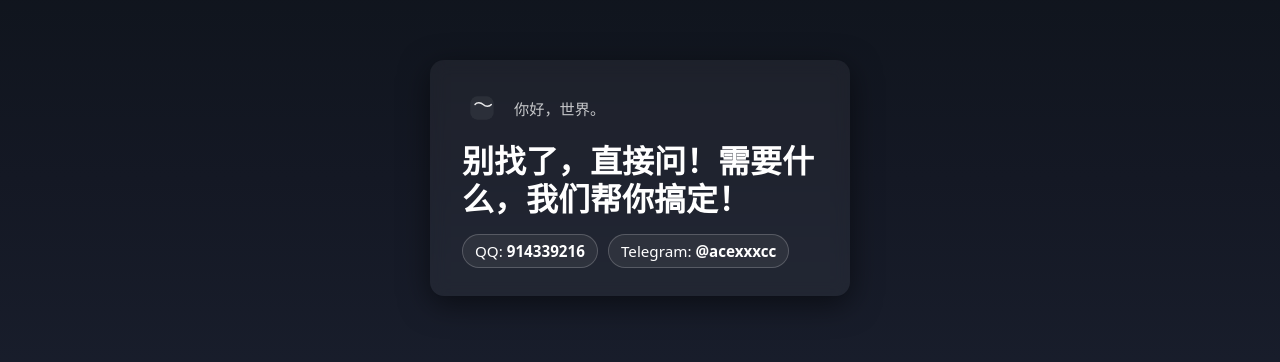
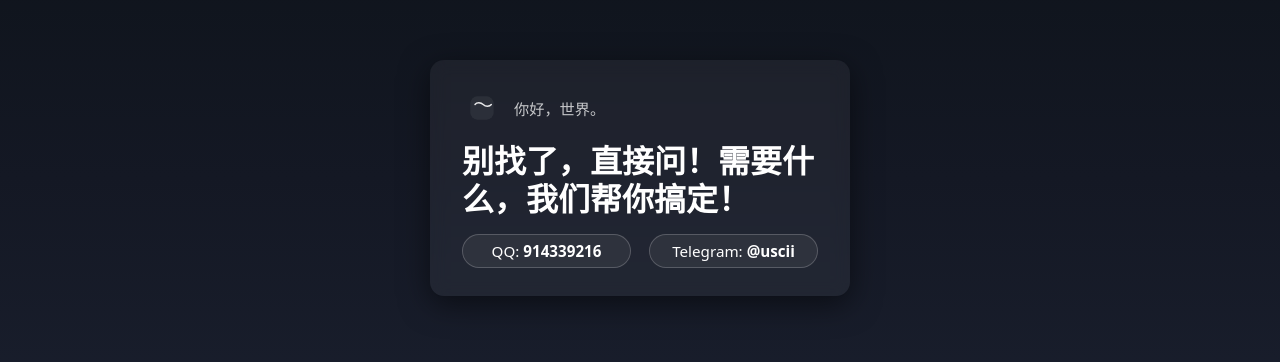
Before and after one commit to usaiii/us, a plain HTML site: page index.html in a window 1280 px wide. Shown: the part 222-584 px from the top of the page. Drawn offline with Linux system fonts and the light colour scheme.

Commit message:
Update index.html

```diff
--- a/index.html
+++ b/index.html
@@ -3,7 +3,7 @@
 <head>
 <meta charset="utf-8" />
 <meta name="viewport" content="width=device-width,initial-scale=1" />
-<title>别找了 — 联系方式</title>
+<title>要啥直接问</title>
 <style>
 :root {
   --bg1: #0b1116;
@@ -21,7 +21,6 @@ body {
   padding: 20px;
 }
 
-/* 卡片样式 */
 .card {
   background: rgba(255,255,255,0.05);
   backdrop-filter: blur(8px);
@@ -57,8 +56,16 @@ h1 {
 .contacts {
   display: flex; flex-wrap: wrap; gap: 10px;
 }
+.contacts {
+  display: flex;
+  justify-content: space-between;
+}
+
 .contact-btn {
+  flex: 1;
+  text-align: center;
   padding: 6px 12px;
+  margin: 0 4px;
   border-radius: 999px;
   border: 1px solid rgba(255,255,255,0.2);
   background: rgba(255,255,255,0.06);
@@ -66,6 +73,13 @@ h1 {
   text-decoration: none;
   color: var(--accent);
   transition: all 0.25s ease;
+}
+
+.contacts .contact-btn:first-child {
+  margin-left: 0;
+}
+.contacts .contact-btn:last-child {
+  margin-right: 0;
 }
 .contact-btn:hover {
   background: rgba(255,255,255,0.12);
@@ -93,7 +107,7 @@ h1 {
     <h1>别找了，直接问！需要什么，我们帮你搞定！</h1>
     <div class="contacts">
       <a class="contact-btn" href="https://qm.qq.com/q/viGtNvXNJu">QQ: <strong>914339216</strong></a>
-      <a class="contact-btn" href="https://t.me/acexxxcc">Telegram: <strong>@acexxxcc</strong></a>
+      <a class="contact-btn" href="https://t.me/uscii">Telegram: <strong>@uscii</strong></a>
     </div>
   </div>
 </body>
```
